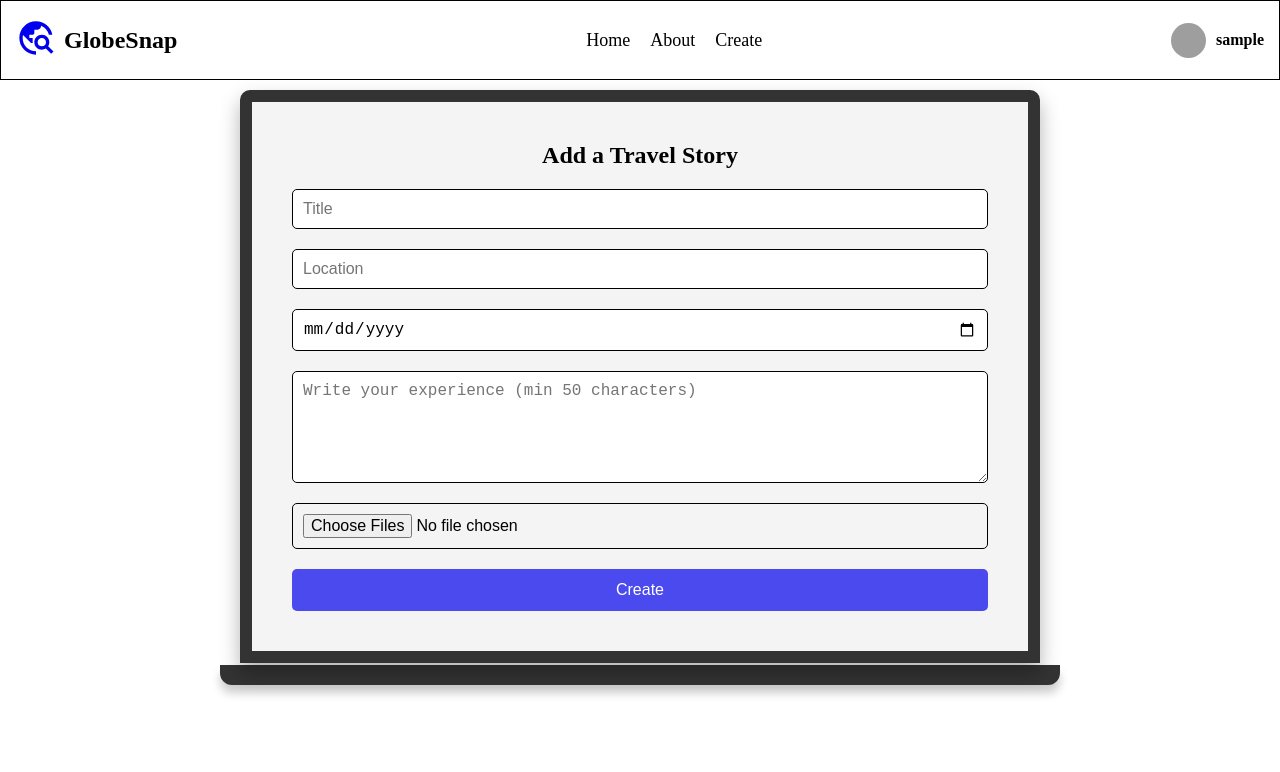
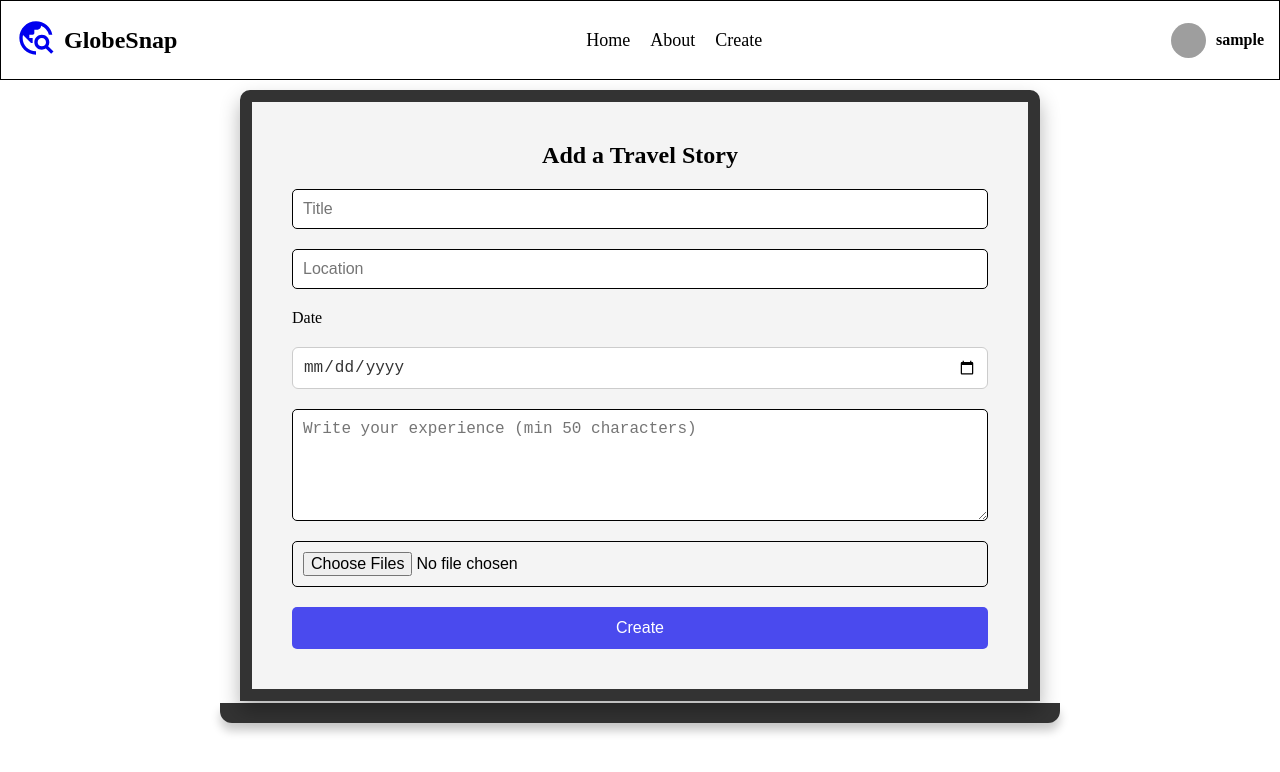
Before and after one commit to FardeenKhan24/GlobeSnap, a React (Vite) app in the folder Client/: page /create in a window 1280 px wide. Shown: the top 772 px of the page. Built offline with nearby package versions, Linux system fonts and the light colour scheme; sample sign-in values are in the browser's storage; grey boxes are pictures that could not be loaded.

Commit message:
Update create file

```diff
--- a/Client/src/components/Create/Create.css
+++ b/Client/src/components/Create/Create.css
@@ -95,6 +95,15 @@
     padding: 10px;
 }
 
+input[type="date"] {
+  color: #333;
+  padding: 10px;
+  font-size: 16px;
+  border-radius: 6px;
+  border: 1px solid #ccc;
+}
+
+
 @media (max-width: 768px) {
     .laptop-screen {
         padding: 15px;
--- a/Client/src/components/Create/Create.jsx
+++ b/Client/src/components/Create/Create.jsx
@@ -97,6 +97,7 @@ return (
                 value={form.location}
                 onChange={handleChange}
               />
+              <label>Date</label>
               <input
                 type="date"
                 name="date"
--- a/Client/src/components/View/View.css
+++ b/Client/src/components/View/View.css
@@ -157,7 +157,7 @@
 .view-img img {
   width: 100%;
   max-width: 600px;
-  height: 800px;
+  height: 600px;
   margin-bottom: 10px;
   display: block;
   object-fit: cover;
```
